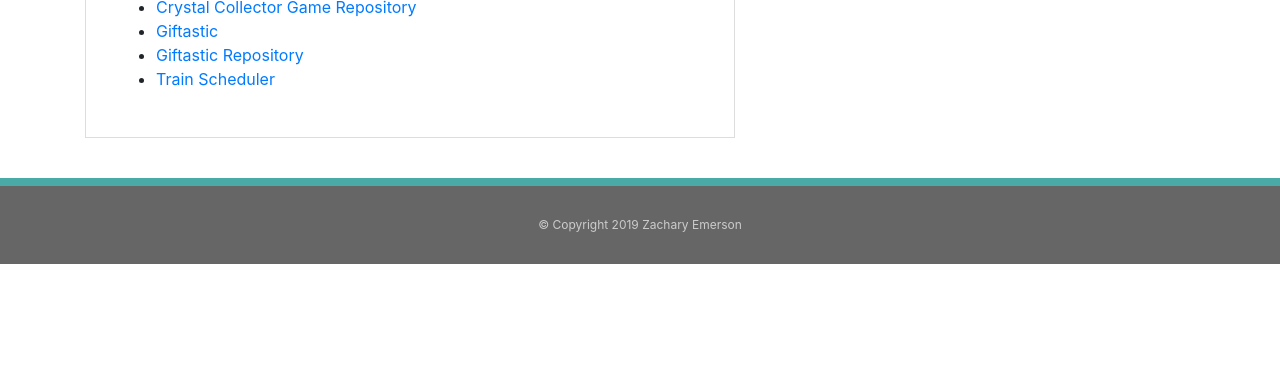
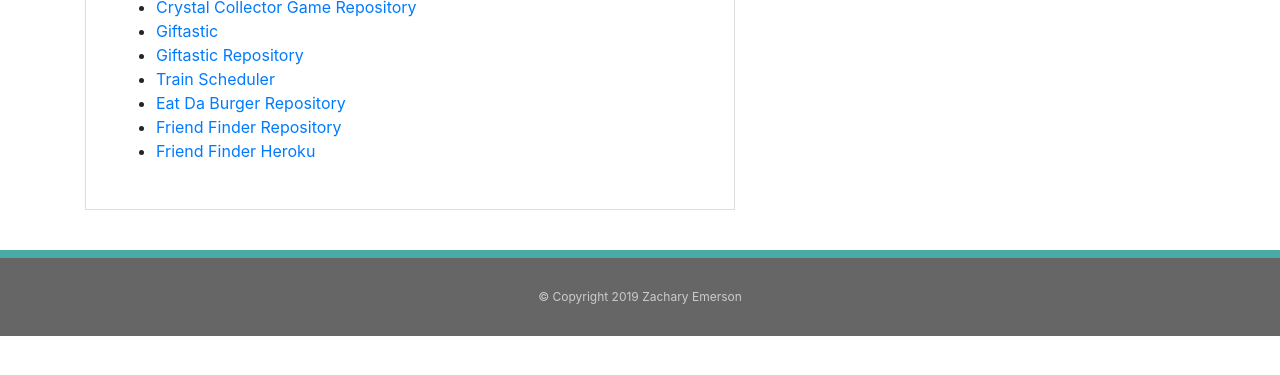
Before and after one commit to zacme/HW-Wireframe, a plain HTML site: page Public/portfolio.html in a window 1280 px wide. Shown: the part 293-668 px from the top of the page. Drawn offline with nearby package versions, Linux system fonts and the light colour scheme.

Commit message:
Updated Portfolio Page

```diff
--- a/Public/portfolio.html
+++ b/Public/portfolio.html
@@ -29,7 +29,9 @@
            <li> <a href="https://zacme.github.io/giftastic/">Giftastic</a></li>
            <li> <a href="https://github.com/zacme/giftastic">Giftastic Repository</a></li>
            <li> <a href="https://zacme.github.io/train-scheduler/">Train Scheduler</a></li>
-
+           <li> <a href="https://github.com/zacme/NodeExpressHandlebars/">Eat Da Burger Repository</a></li>
+           <li> <a href="https://github.com/zacme/FriendFinder">Friend Finder Repository</a></li>
+           <li> <a href="https://quiet-forest-60806.herokuapp.com/">Friend Finder Heroku</a></li>
 
         </ul>
     </section>
```
